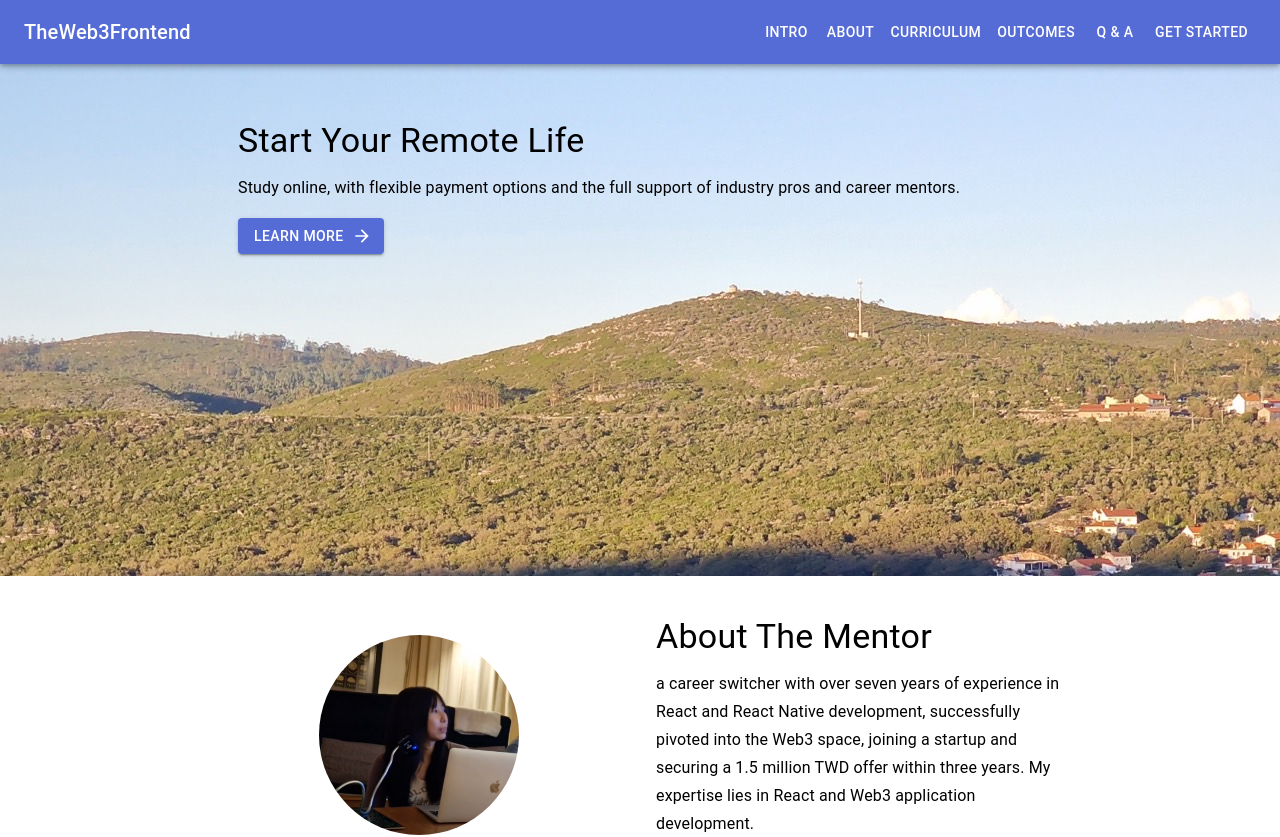
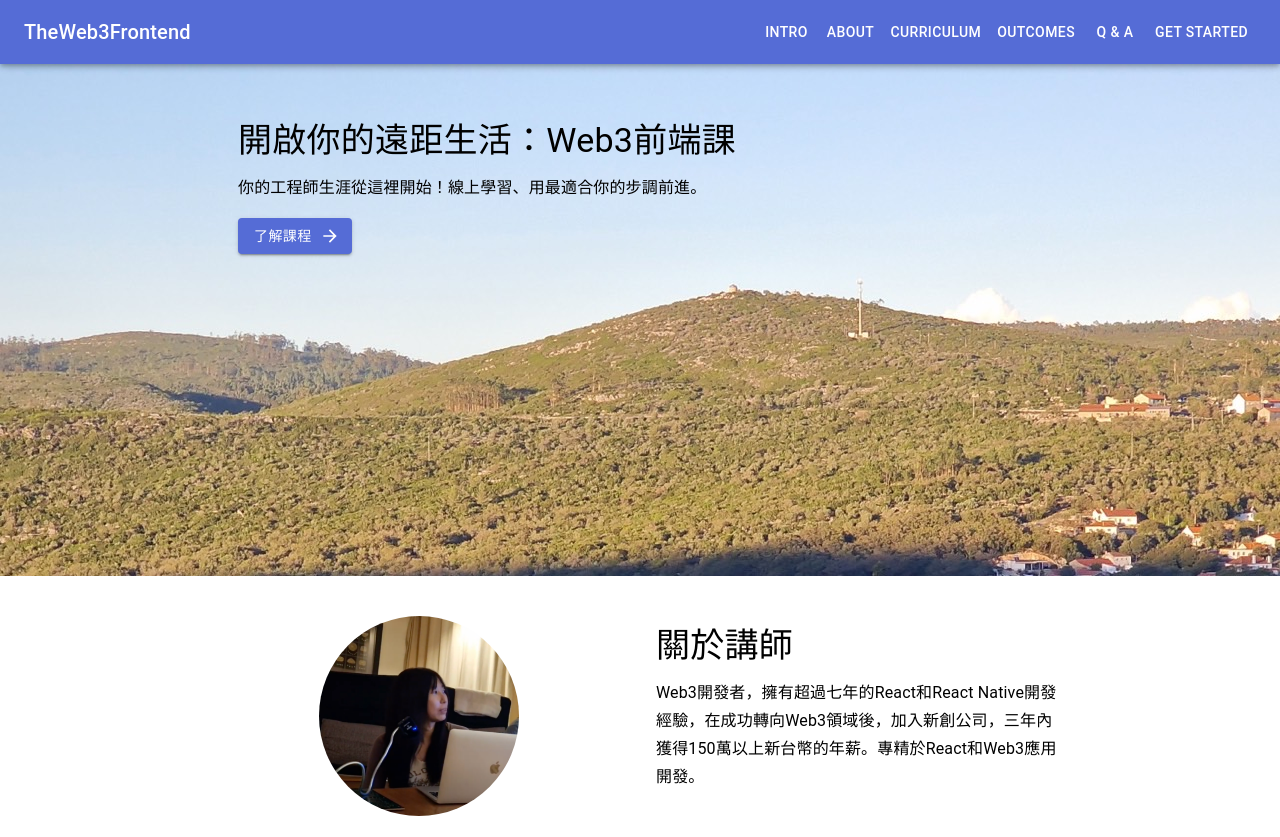
Before and after one commit to noraliucode/landing-page, a React (Create React App) app: page / in a window 1280 px wide. Shown: the top 837 px of the page. Built offline with nearby package versions, Linux system fonts and the light colour scheme.

Commit message:
fix: update content

```diff
--- a/src/LandingPage.tsx
+++ b/src/LandingPage.tsx
@@ -55,11 +55,10 @@ const IntroSection = () => {
           <Container maxWidth="md">
             <Box py={4}>
               <Typography variant="h4" component="h2" gutterBottom>
-                Start Your Remote Life
+                開啟你的遠距生活：Web3前端課
               </Typography>
               <Typography variant="subtitle1" paragraph>
-                Study online, with flexible payment options and the full support
-                of industry pros and career mentors.
+                你的工程師生涯從這裡開始！線上學習、用最適合你的步調前進。
               </Typography>
 
               <ScrollLink to="curriculumSection" smooth duration={500}>
@@ -68,7 +67,7 @@ const IntroSection = () => {
                   color="primary"
                   endIcon={<ArrowForwardIcon />}
                 >
-                  Learn More
+                  了解課程
                 </Button>
               </ScrollLink>
             </Box>
@@ -262,7 +261,7 @@ const CurriculumSection = () => {
     <Container maxWidth="md" id="curriculumSection">
       <Box py={4}>
         <Typography variant="h4" component="h2" gutterBottom>
-          Curriculum - The Path to Becoming a Web3 Engineer
+          課程大綱 - 成為Web3開發者
         </Typography>
         <CourseContent />
       </Box>
@@ -449,13 +448,11 @@ const AboutSection = () => {
         </Grid>
         <Grid item xs={12} sm={6} md={6}>
           <Typography variant="h4" gutterBottom>
-            About The Mentor
+            關於講師
           </Typography>
           <Typography variant="subtitle1" paragraph>
-            a career switcher with over seven years of experience in React and
-            React Native development, successfully pivoted into the Web3 space,
-            joining a startup and securing a 1.5 million TWD offer within three
-            years. My expertise lies in React and Web3 application development.
+            Web3開發者，擁有超過七年的React和React
+            Native開發經驗，在成功轉向Web3領域後，加入新創公司，三年內獲得150萬以上新台幣的年薪。專精於React和Web3應用開發。
             {/* Add more personal details or professional information here */}
           </Typography>
           {/* You can add more paragraphs or elements as needed */}
```
